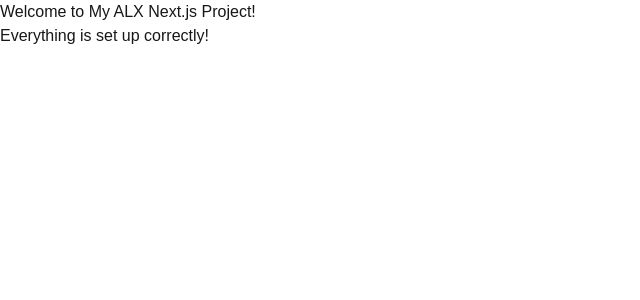
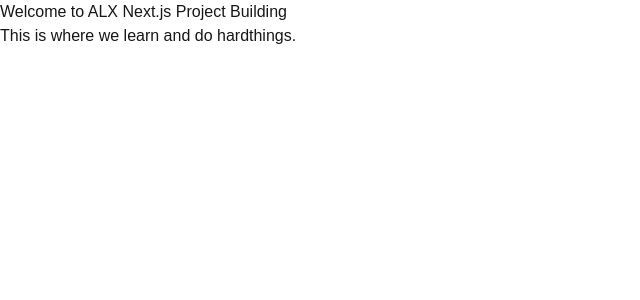
Before and after one commit to Innosa/alx-project-0x02-setup, a Next.js app in the folder alx-project-2/: page / in a window 1280 px wide. Shown: the top 300 px of the page, without its empty margins (0-640 px from the left). Built offline with nearby package versions, Linux system fonts and the light colour scheme.

Commit message:
Add pages/index.tsx

```diff
--- a/alx-project-2/pages/index.tsx
+++ b/alx-project-2/pages/index.tsx
@@ -1,8 +1,8 @@
 export default function Home() {
   return (
     <div>
-      <h1>Welcome to My ALX Next.js Project!</h1>
-      <p>Everything is set up correctly!</p>
+      <h1>Welcome to ALX Next.js Project Building</h1>
+      <p>This is where we learn and do hardthings.</p>
     </div>
-  );
+  )
 }
```
Also changed, not shown: 2 other files (tests, documents, lock files or other folders).
